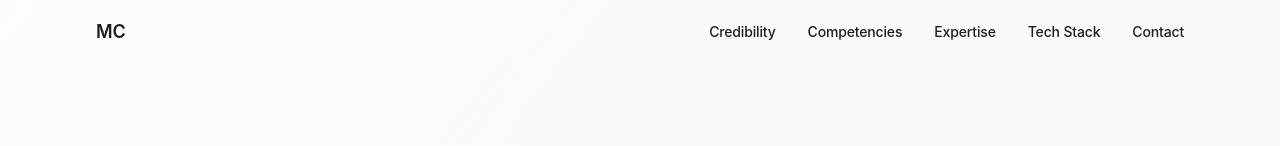
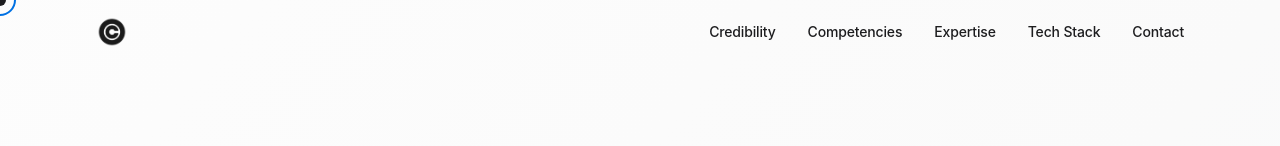
Before and after one commit to Mx7Zero/chrestenson.2026, a React (Vite) app in the folder fix/: page / in a window 1280 px wide. Shown: the top 146 px of the page. Built offline with nearby package versions, Linux system fonts and the light colour scheme.

Commit message:
Replace MC text with C logo in navigation

```diff
--- a/fix/src/components/Navigation.tsx
+++ b/fix/src/components/Navigation.tsx
@@ -18,8 +18,8 @@ export const Navigation = () => {
     }`}>
       <div className="max-w-7xl mx-auto px-6 md:px-12 lg:px-24">
         <div className="flex items-center justify-between h-16">
-          <a href="#hero" className="text-[#1D1D1F] font-semibold text-lg">
-            MC
+          <a href="#hero" className="flex items-center">
+            <img src="/black-letter-c.png" alt="C" className="h-8 w-8 object-contain" />
           </a>
 
           {/* Desktop Nav */}
```
